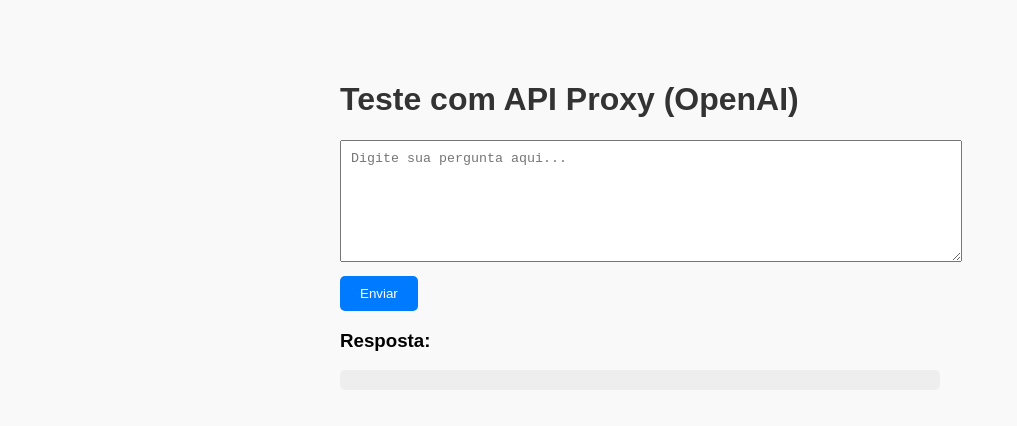
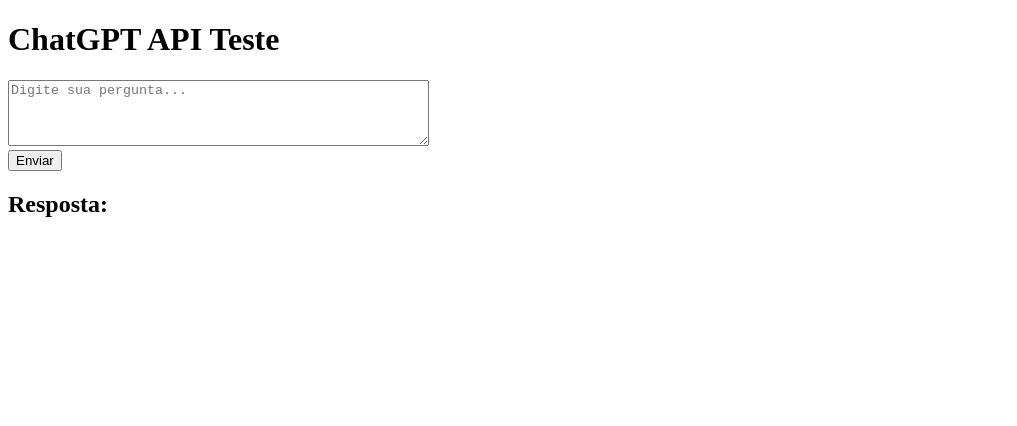
Before and after one commit to Coelho753/portfolio-chatbot, a website: page index.html in a window 1280 px wide. Shown: the whole page, without its empty margins (0-1017 px from the left). Drawn offline with Linux system fonts and the light colour scheme.

Commit message:
Add files via upload

```diff
--- a/index.html
+++ b/index.html
@@ -1,72 +1,33 @@
 <!DOCTYPE html>
 <html lang="pt-BR">
 <head>
-  <meta charset="UTF-8" />
-  <title>Teste OpenAI Proxy</title>
-  <style>
-    body {
-      font-family: Arial, sans-serif;
-      max-width: 600px;
-      margin: 40px auto;
-      padding: 20px;
-      background: #f9f9f9;
-    }
-    h1 { color: #333; }
-    textarea {
-      width: 100%;
-      height: 100px;
-      padding: 10px;
-      margin-bottom: 10px;
-    }
-    button {
-      padding: 10px 20px;
-      cursor: pointer;
-      background: #007bff;
-      color: white;
-      border: none;
-      border-radius: 5px;
-    }
-    pre {
-      background: #eee;
-      padding: 10px;
-      white-space: pre-wrap;
-      border-radius: 5px;
-    }
-  </style>
+  <meta charset="UTF-8">
+  <title>Chat com OpenAI</title>
 </head>
 <body>
-  <h1>Teste com API Proxy (OpenAI)</h1>
-  <textarea id="prompt" placeholder="Digite sua pergunta aqui..."></textarea>
-  <br />
-  <button onclick="enviar()">Enviar</button>
-  <h3>Resposta:</h3>
+  <h1>ChatGPT API Teste</h1>
+
+  <textarea id="prompt" rows="4" cols="50" placeholder="Digite sua pergunta..."></textarea>
+  <br>
+  <button onclick="enviarPrompt()">Enviar</button>
+
+  <h2>Resposta:</h2>
   <pre id="resposta"></pre>
 
   <script>
-    async function enviar() {
+    async function enviarPrompt() {
       const prompt = document.getElementById("prompt").value;
-      const respostaEl = document.getElementById("resposta");
 
-      respostaEl.textContent = "⏳ Carregando...";
+      const res = await fetch("https://meu-chatgpt-api.onrender.com/chat", {
+        method: "POST",
+        headers: { "Content-Type": "application/json" },
+        body: JSON.stringify({ prompt })
+      });
 
-      try {
-        const res = await fetch("http://localhost:3000/api", {  // altere se estiver no Render
-          method: "POST",
-          headers: { "Content-Type": "application/json" },
-          body: JSON.stringify({ prompt })
-        });
+      const data = await res.json();
 
-        if (!res.ok) {
-          const text = await res.text();
-          respostaEl.textContent = "Erro: " + text;
-          return;
-        }
-
-        const data = await res.json();
-        respostaEl.textContent = data.reply;
-      } catch (err) {
-        respostaEl.textContent = "Erro na conexão: " + err.message;
-      }
+      document.getElementById("resposta").textContent =
+        data.choices?.[0]?.message?.content || "Erro: " + JSON.stringify(data);
     }
   </script>
 </body>
```
Also changed, not shown: server.js (+31 -22 lines).
